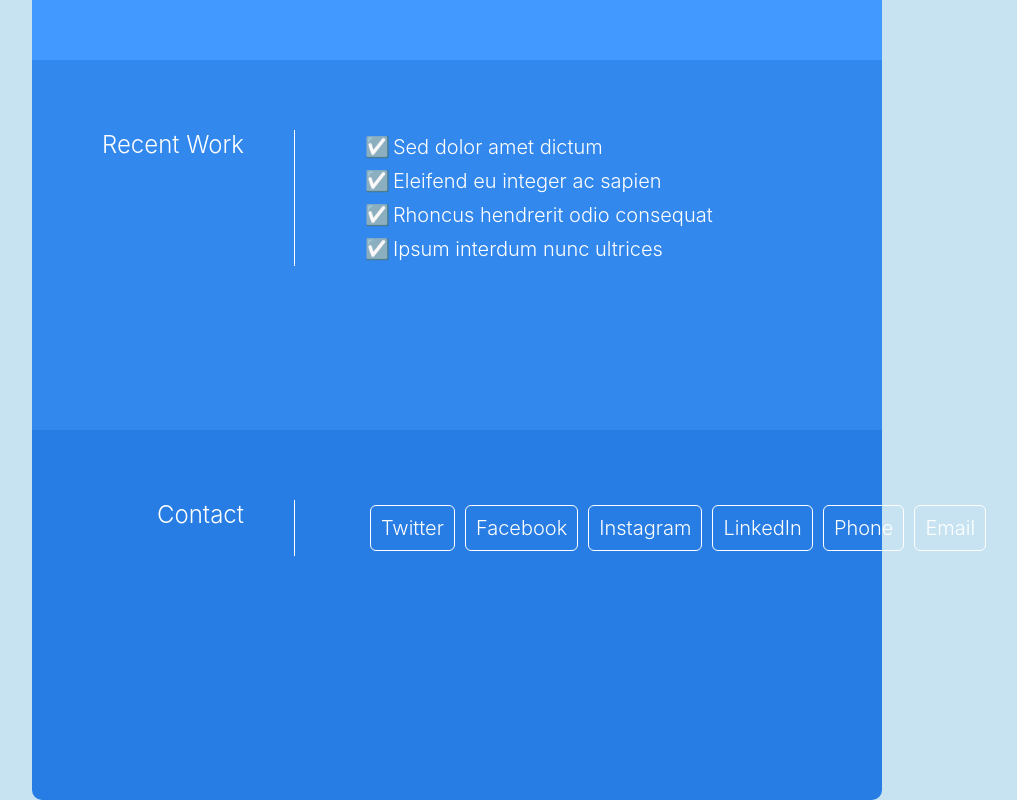
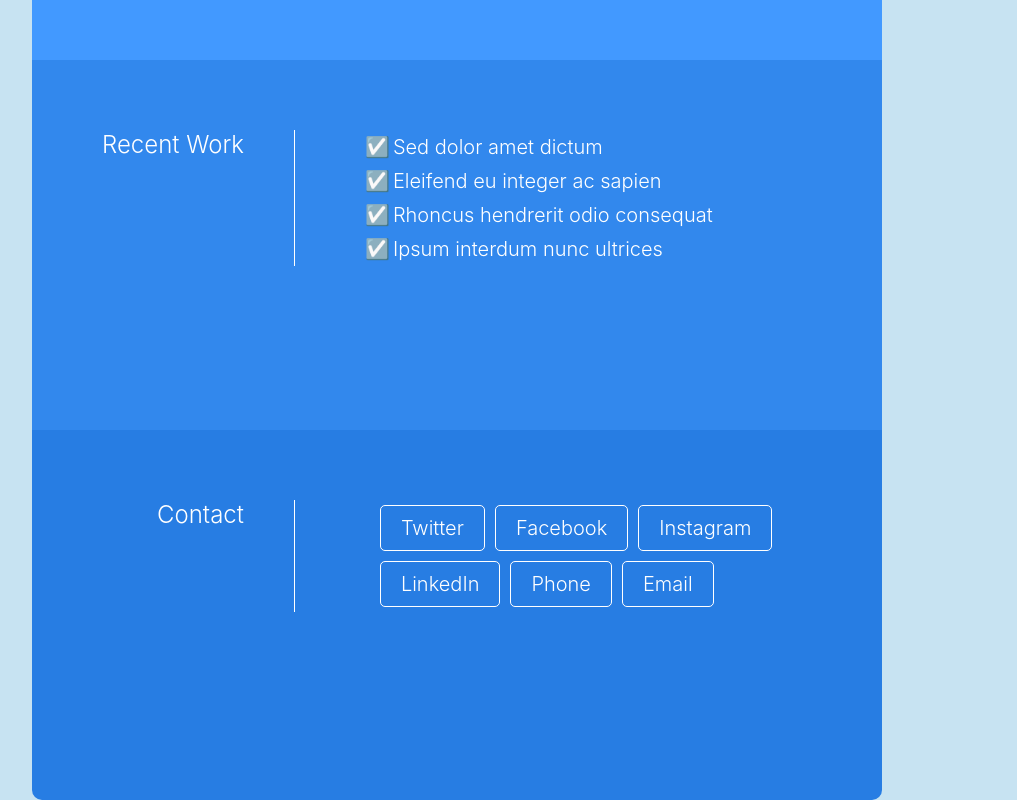
Before and after one commit to DashaDasha88/resumepage-u, a plain HTML site: page index.html in a window 1280 px wide. Shown: the part 810-1610 px from the top of the page, without its empty margins (183-1200 px from the left). Drawn offline with Linux system fonts and the light colour scheme.

Commit message:
update styles

```diff
--- a/index.html
+++ b/index.html
@@ -41,13 +41,13 @@
     <div class="contact-content">
       <h2>Contact</h2>
 
-      <div class="social-media">
-        <p>Twitter</p>
-        <p>Facebook</p>
-        <p>Instagram</p>
-        <p>LinkedIn</p>
-        <p>Phone</p>
-        <p>Email</p>
+      <div class="all-social">
+        <div class="social">Twitter</div>
+        <div class="social">Facebook</div>
+        <div class="social">Instagram</div>
+        <div class="social">LinkedIn</div>
+        <div class="social">Phone</div>
+        <div class="social">Email</div>
       </div>
 
     </div>
--- a/styles.css
+++ b/styles.css
@@ -119,15 +119,18 @@ ul > li::before {
   display: flex;
 }
 
-.social-media {
-  padding-left: 70px;
+.all-social {
   display: flex;
+  flex-wrap: wrap;
+  padding-left: 80px;
 }
 
-.social-media > p {
+.social {
+  color: white;
+  font-size: 20px;
+  font-weight: 300;
   border: 1px solid white;
   margin: 5px;
-  padding: 10px;
-  border-radius: 6px;
-  flex-wrap: wrap;
+  border-radius: 5px;
+  padding: 10px 20px;
 }
```
